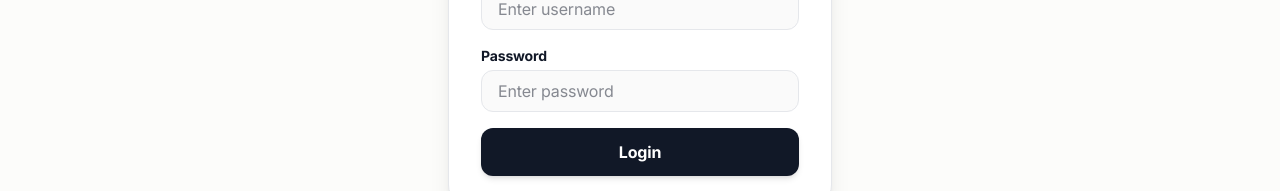
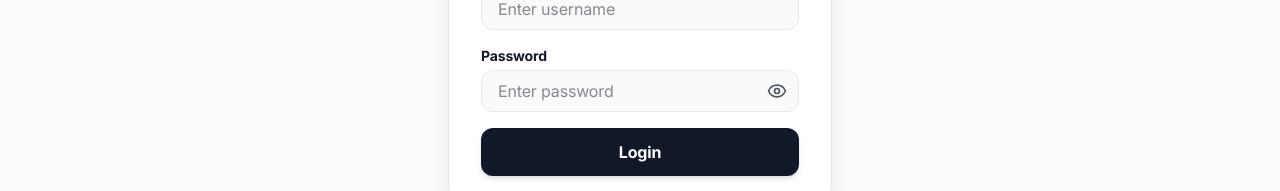
Before and after one commit to Vaibhavsrivastava-6105/ETS-Blogs-Website, a Next.js app in the folder frontend/: page /login in a window 1280 px wide. Shown: the part 497-688 px from the top of the page. Built offline with nearby package versions, Linux system fonts and the light colour scheme; no server answers; the database is empty; a web font is replaced by a local one.

Commit message:
Add password visibility toggle

```diff
--- a/frontend/src/app/login/page.tsx
+++ b/frontend/src/app/login/page.tsx
@@ -1,12 +1,13 @@
 "use client";
 
-import { Lock } from 'lucide-react';
+import { Lock, Eye, EyeOff } from 'lucide-react';
 import { useState, useEffect } from 'react';
 import { useRouter } from 'next/navigation';
 
 export default function LoginPage() {
   const [username, setUsername] = useState("");
   const [password, setPassword] = useState("");
+  const [showPassword, setShowPassword] = useState(false);
   const [error, setError] = useState("");
   const router = useRouter();
 
@@ -53,14 +54,23 @@ export default function LoginPage() {
           </div>
           <div>
             <label className="block text-sm font-bold mb-1 text-[var(--foreground)]">Password</label>
+            <div className="relative">
               <input
-              type="password"
+                type={showPassword ? "text" : "password"}
                 value={password}
                 onChange={e => setPassword(e.target.value)}
-              className="w-full px-4 py-2 border border-[var(--border)] bg-[#FAFAFA] rounded-xl focus:ring-1 focus:ring-[var(--primary)] outline-none transition-all"
+                className="w-full px-4 py-2 border border-[var(--border)] bg-[#FAFAFA] rounded-xl focus:ring-1 focus:ring-[var(--primary)] outline-none transition-all pr-10"
                 placeholder="Enter password"
                 required
               />
+              <button
+                type="button"
+                onClick={() => setShowPassword(!showPassword)}
+                className="absolute inset-y-0 right-0 pr-3 flex items-center text-[var(--muted-foreground)] hover:text-[var(--foreground)] transition-colors focus:outline-none"
+              >
+                {showPassword ? <EyeOff className="w-5 h-5" /> : <Eye className="w-5 h-5" />}
+              </button>
+            </div>
           </div>
           {error && <p className="text-red-500 text-sm font-medium">{error}</p>}
           <button type="submit" className="w-full bg-[var(--foreground)] text-white py-3 rounded-xl font-bold hover:opacity-90 transition-opacity shadow-md">
```
Lines whose indentation alone changed are shown as unchanged.
